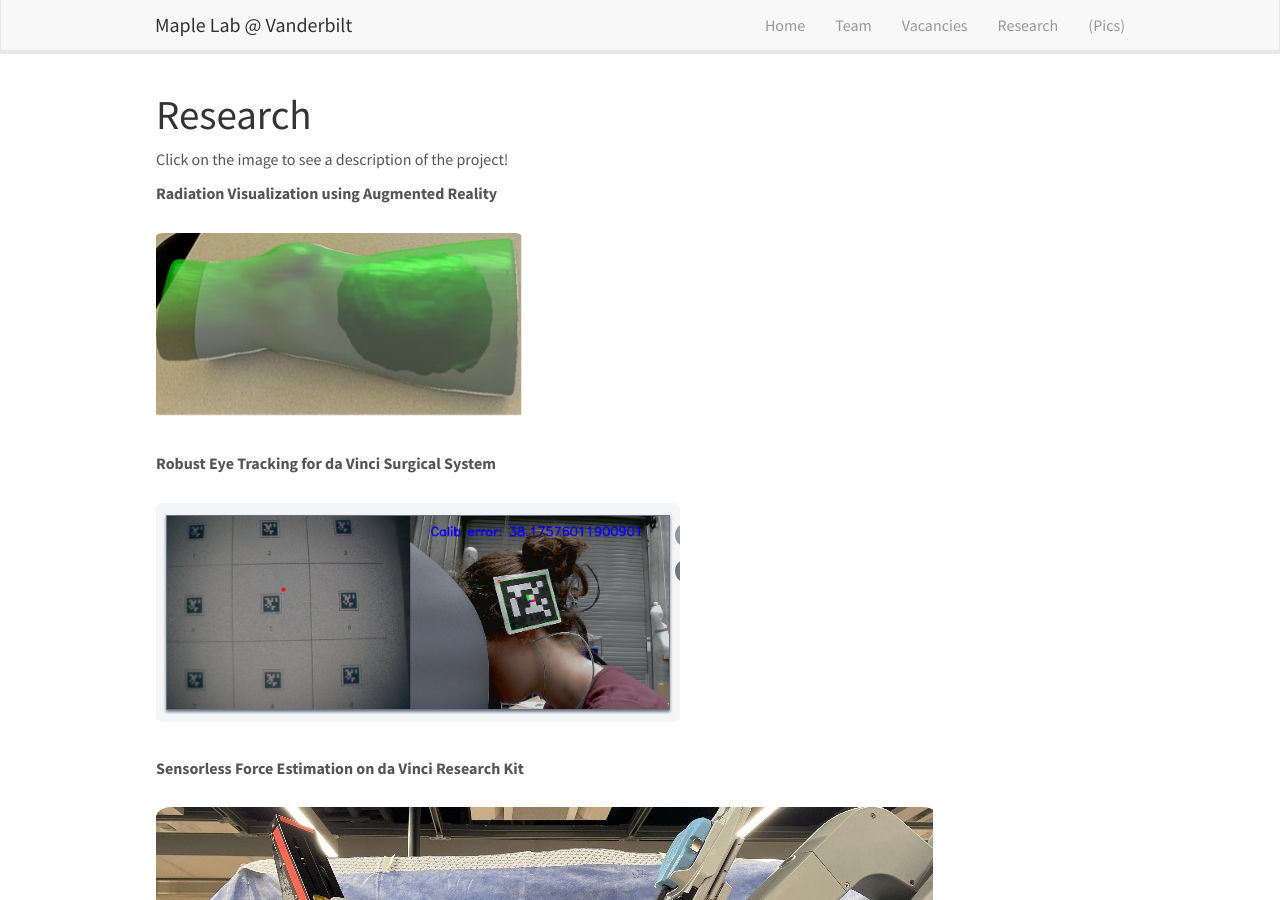
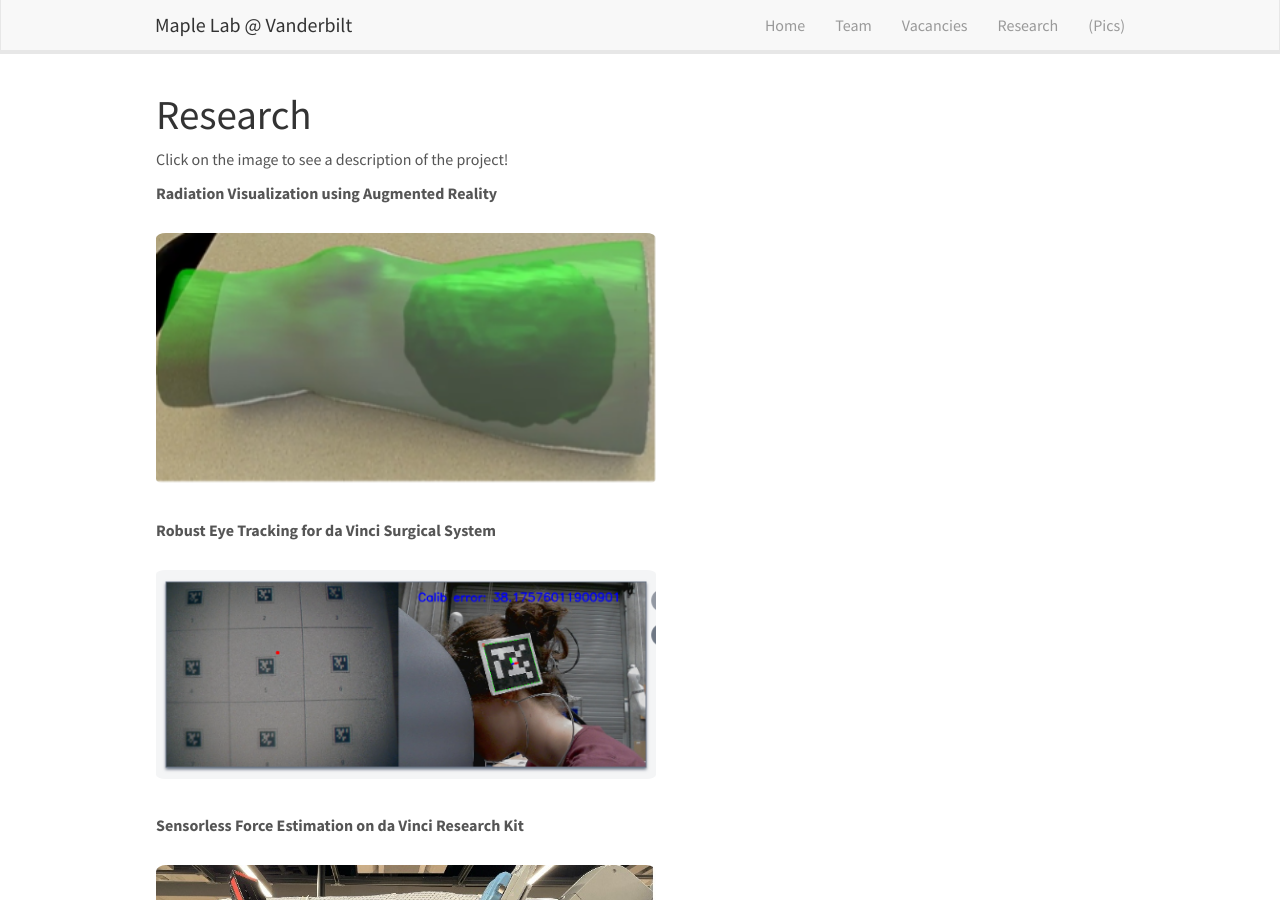
Before and after one commit to vu-maple-lab/vu-maple-lab.github.io, a Jekyll site: the page built from research.md, in a window 1280 px wide and 900 px high. Built offline with Jekyll 4.4.1, drawn with Linux system fonts in a browser that asks for light colours; nearby versions of some CDN libraries.

Commit message:
try changing some pic sizes

```diff
--- a/research.md
+++ b/research.md
@@ -13,7 +13,7 @@
 
 <p>
   <a href="{{ site.url }}{{ site.baseurl }}/research/sarcoma" title="Sarcoma">
-    <img src="{{ site.url }}{{ site.baseurl }}/images/researchpic/sarcoma.png" alt="sarcoma_img" />
+    <img src="{{ site.url }}{{ site.baseurl }}/images/researchpic/sarcoma.png" alt="sarcoma_img" style="width: 500px"/>
   </a>
 </p>
 
@@ -21,7 +21,7 @@
 
 <p>
   <a href="{{ site.url }}{{ site.baseurl }}/research/dvrk_gaze" title="dvrk_gaze">
-    <img src="{{ site.url }}{{ site.baseurl }}/images/researchpic/dvrk_gaze.png" alt="dvrk_gaze" />
+    <img src="{{ site.url }}{{ site.baseurl }}/images/researchpic/dvrk_gaze.png" alt="dvrk_gaze" style="width: 500px"/>
   </a>
 </p>
 
@@ -29,7 +29,7 @@
 
 <p>
   <a href="{{ site.url }}{{ site.baseurl }}/research/force_estimation" title="force_estimation">
-    <img src="{{ site.url }}{{ site.baseurl }}/images/researchpic/force_estimation.jpg" alt="force_estimation" />
+    <img src="{{ site.url }}{{ site.baseurl }}/images/researchpic/force_estimation.jpg" alt="force_estimation" style="width: 500px"/>
   </a>
 </p>
 
@@ -37,7 +37,7 @@
 
 <p>
   <a href="{{ site.url }}{{ site.baseurl }}/research/kidney_gaze" title="kidney_gaze">
-    <img src="{{ site.url }}{{ site.baseurl }}/images/researchpic/kidney_gaze.png" alt="kidney_gaze" />
+    <img src="{{ site.url }}{{ site.baseurl }}/images/researchpic/kidney_gaze.png" alt="kidney_gaze" style="width: 500px"/>
   </a>
 </p>
 
@@ -45,7 +45,7 @@
 
 <p>
   <a href="{{ site.url }}{{ site.baseurl }}/research/kidney_reconstruction" title="kidney_reconstruction">
-    <img src="{{ site.url }}{{ site.baseurl }}/images/researchpic/kidney_reco.png" alt="kidney_reconstruction" />
+    <img src="{{ site.url }}{{ site.baseurl }}/images/researchpic/kidney_reco.png" alt="kidney_reconstruction" style="width: 500px"/>
   </a>
 </p>
 
```
Also changed, not shown: research_projs/sarcoma.md (+1 -1 lines).
